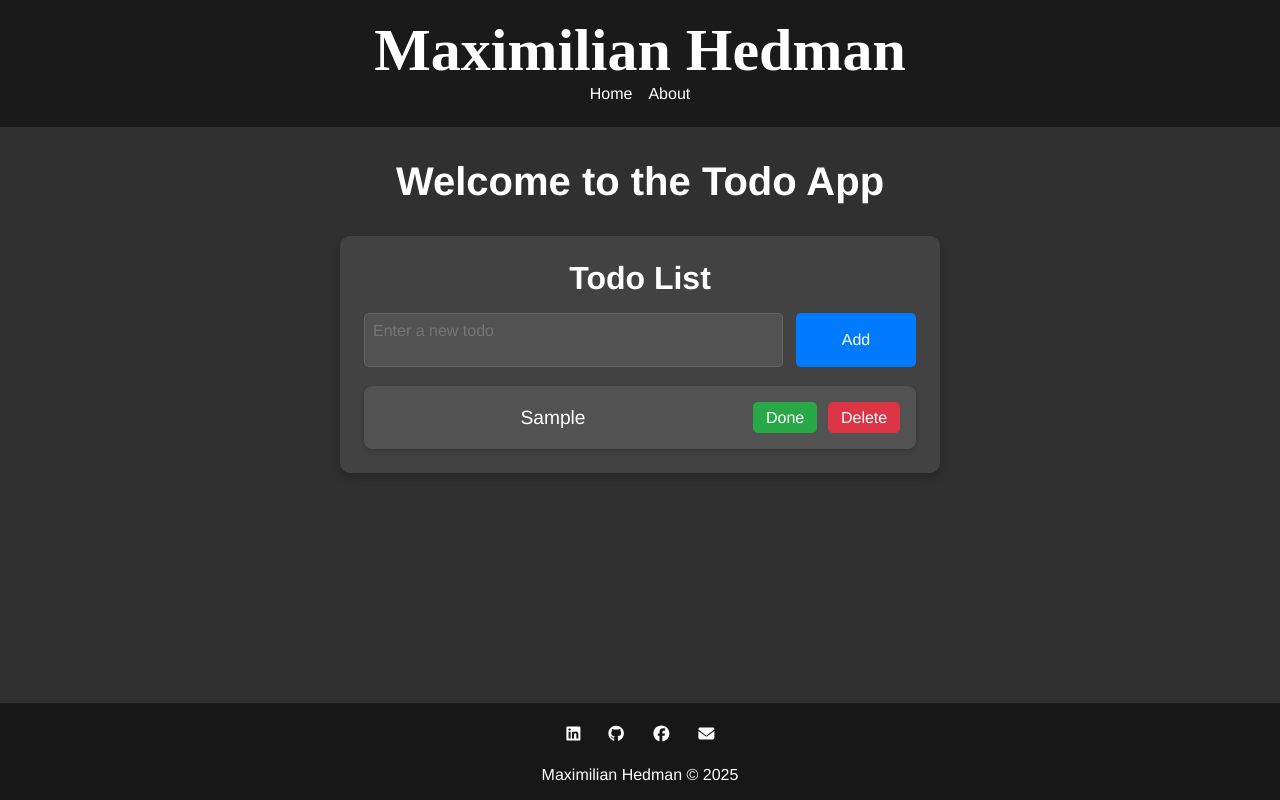
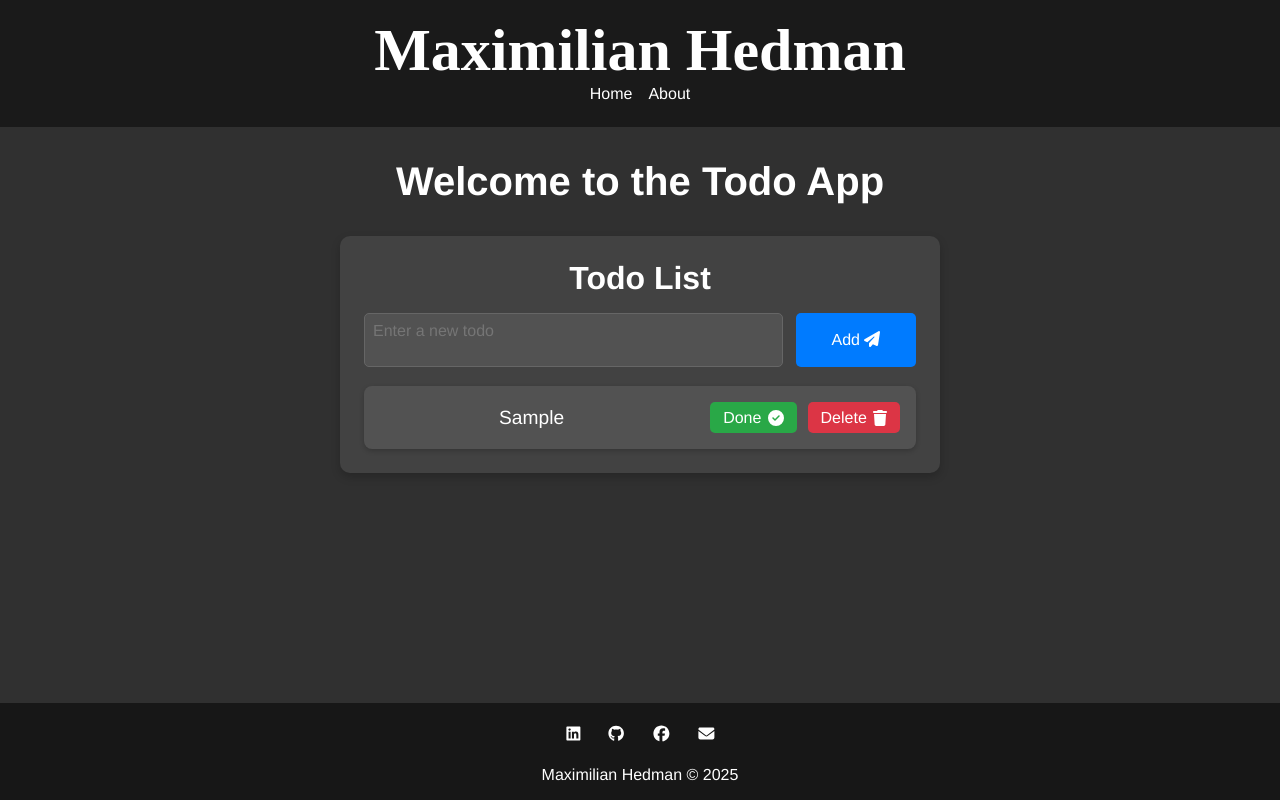
Before and after one commit to MaximilianHedman/Todo_List, a React (Vite) app in the folder vite-project/: page / in a window 1280 px wide. Both pictures are taken after typing "Sample" into the empty fields and a click on the button "Add". Built offline with nearby package versions, Linux system fonts and the light colour scheme.

Commit message:
fixed the color on fa icon for undo button and added all icons for buttons

```diff
--- a/vite-project/src/components/Footer/Footer.scss
+++ b/vite-project/src/components/Footer/Footer.scss
@@ -12,14 +12,9 @@ footer {
 
     svg {
         padding: .4rem;
-    }
 
-    a[href*="linkedin"] svg:hover,
-    a[href*="github"] svg:hover,
-    a[href*="facebook"] svg:hover {
-        path {
+        path:hover {
             fill: colors.$footer-icon-hover-color;
-            /* Change this to any desired color */
         }
     }
 }
--- a/vite-project/src/components/Modal/Modal.jsx
+++ b/vite-project/src/components/Modal/Modal.jsx
@@ -2,7 +2,6 @@ import React from "react";
 import "./Modal.scss";
 
 const Modal = ({ onClose, children }) => {
-    // Close modal when clicking outside the modal content
     const handleOutsideClick = (e) => {
         if (e.target.classList.contains("modal")) {
             onClose();
--- a/vite-project/src/components/TodoApp/TodoApp.jsx
+++ b/vite-project/src/components/TodoApp/TodoApp.jsx
@@ -3,14 +3,13 @@ import { TodoContext } from "../../context/TodoContext";
 import TodoForm from "../TodoForm/TodoForm";
 import TodoList from "../TodoList/TodoList";
 import Modal from "../Modal/Modal";
-import TodoCompleteMsg from "../TodoCompleteMsg/TodoCompleteMsg"; // Updated name
+import TodoCompleteMsg from "../TodoCompleteMsg/TodoCompleteMsg";
 import "./TodoApp.scss";
 
 const TodoApp = () => {
     const { todos, addTodo, toggleTodo, handleDeleteTodo, modal, closeModal } =
         useContext(TodoContext);
 
-    // Check if all todos are completed
     const allCompleted = todos.length > 0 && todos.every(todo => todo.completed);
 
     return (
@@ -20,13 +19,11 @@ const TodoApp = () => {
             <TodoList
                 todos={todos}
                 onToggleDone={toggleTodo}
-                onDeleteTodo={handleDeleteTodo} // ✅ Use handleDeleteTodo from context
+                onDeleteTodo={handleDeleteTodo}
             />
 
-            {/* Show message when all tasks are completed */}
             <TodoCompleteMsg allCompleted={allCompleted} />
 
-            {/* Modal for delete confirmation */}
             {modal.isVisible && (
                 <Modal onClose={closeModal}>
                     <p>{modal.message}</p>
--- a/vite-project/src/components/TodoCompleteMsg/TodoCompleteMsg.jsx
+++ b/vite-project/src/components/TodoCompleteMsg/TodoCompleteMsg.jsx
@@ -2,7 +2,7 @@ import React from "react";
 import "./TodoCompleteMsg.scss";
 
 const TodoCompleteMsg = ({ allCompleted }) => {
-    if (!allCompleted) return null; // Hide if not all tasks are completed
+    if (!allCompleted) return null;
 
     return (
         <div className="complete-msg">
--- a/vite-project/src/components/TodoForm/TodoForm.jsx
+++ b/vite-project/src/components/TodoForm/TodoForm.jsx
@@ -1,4 +1,5 @@
 import React, { useState } from "react";
+import { FontAwesomeIcon } from '@fortawesome/react-fontawesome';
 import "./TodoForm.scss";
 
 const TodoForm = ({ onAddTodo }) => {
@@ -18,13 +19,12 @@ const TodoForm = ({ onAddTodo }) => {
         };
 
         onAddTodo(newTodo);
-        setInputTodo(""); // Clear input after submitting
+        setInputTodo("");
     };
 
-    // ✅ Listen for Enter key press inside textarea
     const handleKeyDown = (e) => {
         if (e.key === "Enter" && !e.shiftKey) {
-            e.preventDefault(); // Prevent new line (default behavior)
+            e.preventDefault();
             handleSubmit(e);
         }
     };
@@ -35,10 +35,12 @@ const TodoForm = ({ onAddTodo }) => {
                 type="text"
                 value={inputTodo}
                 onChange={(e) => setInputTodo(e.target.value)}
-                onKeyDown={handleKeyDown} // ✅ Handle Enter key press
+                onKeyDown={handleKeyDown}
                 placeholder="Enter a new todo"
             />
-            <button type="submit">Add</button>
+            <button type="submit">
+                Add <FontAwesomeIcon icon={["fas", "paper-plane"]} />
+            </button>
         </form>
     );
 };
--- a/vite-project/src/components/TodoItem/TodoItem.jsx
+++ b/vite-project/src/components/TodoItem/TodoItem.jsx
@@ -1,4 +1,5 @@
 import React from "react";
+import { FontAwesomeIcon } from '@fortawesome/react-fontawesome';
 import "./TodoItem.scss";
 
 const TodoItem = ({ todo, onToggleDone, onDeleteTodo }) => {
@@ -9,10 +10,18 @@ const TodoItem = ({ todo, onToggleDone, onDeleteTodo }) => {
                 className={`btn btn-done ${todo.completed ? "completed" : ""}`}
                 onClick={() => onToggleDone(todo.id)}
             >
-                {todo.completed ? "Undo" : "Done"}
+                {todo.completed ? (
+                    <>
+                        Undo <FontAwesomeIcon icon={["fas", "undo"]} className="icon-undo" />
+                    </>
+                ) : (
+                    <>
+                        Done <FontAwesomeIcon icon={["fas", "check-circle"]} />
+                    </>
+                )}
             </button>
             <button className="btn btn-delete" onClick={() => onDeleteTodo(todo.id, todo.completed)}>
-                Delete
+                Delete <FontAwesomeIcon icon={["fas", "trash"]} />
             </button>
         </div>
     );
--- a/vite-project/src/components/TodoItem/TodoItem.scss
+++ b/vite-project/src/components/TodoItem/TodoItem.scss
@@ -24,6 +24,9 @@
     }
 
     .btn {
+        display: flex;
+        align-items: center;
+        gap: .4rem;
         padding: 0.4rem 0.8rem;
         border: none;
         border-radius: 5px;
@@ -44,6 +47,10 @@
 
                 &:hover {
                     background-color: colors.$todo-item-btn-undo-hover-background-color;
+                }
+
+                svg path {
+                    fill: colors.$todo-item-btn-undo-icon-color;
                 }
             }
         }
--- a/vite-project/src/partials/_colors.scss
+++ b/vite-project/src/partials/_colors.scss
@@ -30,9 +30,10 @@ $todo-item-p-color: #36ce59;
 $todo-item-btn-done-background-color: #29a847;
 $todo-item-btn-done-hover-background-color: #218737;
 
+$todo-item-btn-undo-color: #000;
+$todo-item-btn-undo-icon-color: #000;
 $todo-item-btn-undo-background-color: #ffc400;
 $todo-item-btn-undo-hover-background-color: #d6a400;
-$todo-item-btn-undo-color: #000;
 
 $todo-item-btn-delete-background-color: #dc3545;
 $todo-item-btn-delete-hover-background-color: #c82333;
--- a/vite-project/src/utils/icons.js
+++ b/vite-project/src/utils/icons.js
@@ -1,5 +1,5 @@
 import { library } from '@fortawesome/fontawesome-svg-core';
-import { faBars, faEnvelope, faArrowUp } from '@fortawesome/free-solid-svg-icons';
+import { faBars, faEnvelope, faArrowUp, faPaperPlane, faCheckCircle, faUndo, faTrash } from '@fortawesome/free-solid-svg-icons';
 import { faLinkedin, faGithub, faFacebook } from '@fortawesome/free-brands-svg-icons';
 
-library.add(faBars, faEnvelope, faArrowUp, faLinkedin, faGithub, faFacebook);
+library.add(faBars, faEnvelope, faArrowUp, faLinkedin, faGithub, faFacebook, faPaperPlane, faCheckCircle, faUndo, faTrash);
```
